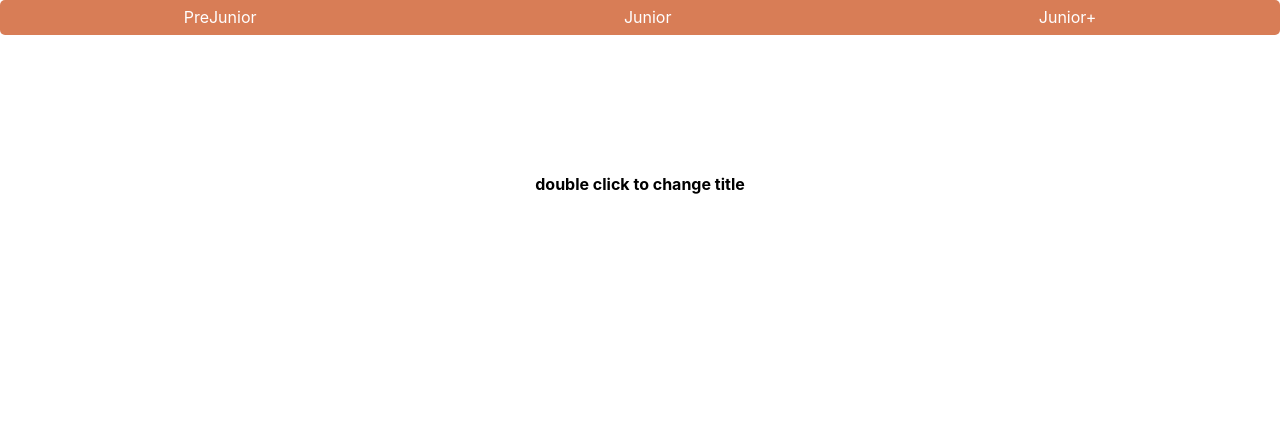
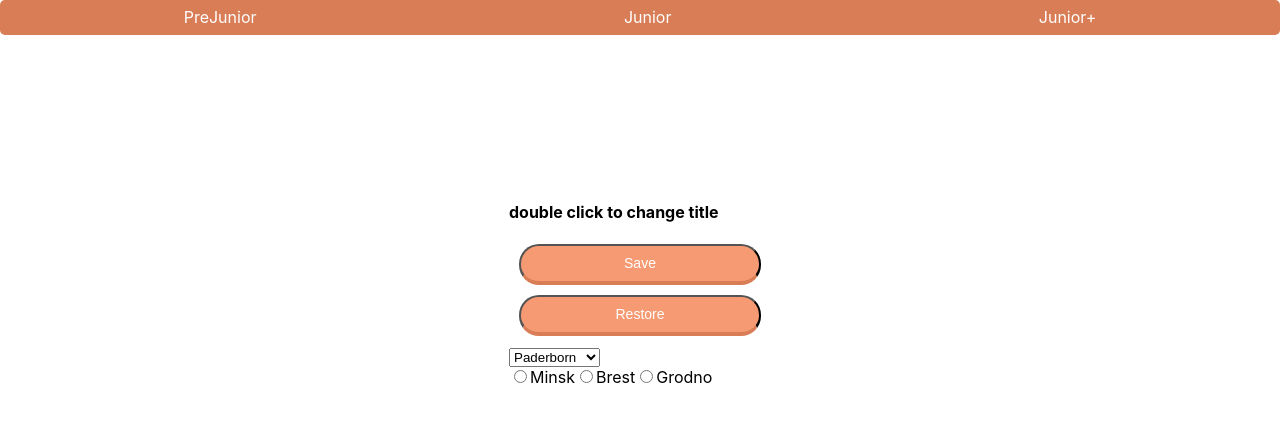
Before and after one commit to valerianEhret/HomeworkByIgnat, a React (Create React App) app: page /#/Junior in a window 1280 px wide. Shown: the top 422 px of the page. Built offline with nearby package versions, Linux system fonts and the light colour scheme.

Commit message:
7 homework added input radio

```diff
--- a/src/components/Junior/Junior.tsx
+++ b/src/components/Junior/Junior.tsx
@@ -2,17 +2,59 @@ import React, {ChangeEvent, KeyboardEvent, useState} from 'react';
 import classes from "./Junior.module.css"
 import {EditableSpan} from "../common/EditableSpan";
 import {InputNya} from "../common/InputNya";
+import {ButtonNya} from "../common/ButtonNya";
+import {Select} from "../common/Select";
+import {v1} from "uuid";
+import {Radio} from "../common/Radio";
 
 type JuniorPropsType = {
 
 }
 
+export type SelectValuesType = {
+    id:string,
+    selectValue:string
+}
+
+export type RadioValueType = {
+    id:string
+    name:string
+    checked:boolean
+    value:string
+}
 
 export function Junior(props:JuniorPropsType) {
 
     const [value, setValue] = useState("double click to change title");
     const [error, setError] = useState<string>("")
 
+
+ const options:Array<SelectValuesType> = [
+     {id:v1(),selectValue:"Novosibirsk"},
+     {id:v1(),selectValue:"Paderborn"},
+     {id:v1(),selectValue:"Bielefeld"},
+ ];
+
+    let [radioValue, setRadioValue] = useState(
+        [
+            {id:v1(), name:"Minsk", value:"Minsk", checked:false},
+            {id:v1(), name:"Brest", value:"Brest",checked:false},
+            {id:v1(), name:"Grodno",value:"Grodno", checked:false},
+        ]
+    )
+
+
+const setRadioButtonSelected =(arr: Array<RadioValueType>)=> {
+    setRadioValue(arr)
+}
+
+
+
+    let [optionValue, setOptionValue] = useState('Paderborn')
+
+    const changeOptionValue = (e:ChangeEvent<HTMLSelectElement>) => {
+        setOptionValue(e.currentTarget.value)
+    }
 
     const changeValue = (e:ChangeEvent<HTMLInputElement>) => {
         setValue(e.currentTarget.value)
@@ -29,32 +71,38 @@ export function Junior(props:JuniorPropsType) {
             setError("Title is requaried")
         }
     }
-//* вот вам функция для сохранения объектов в память браузера (данные в этом хранилище сохраняться даже при перезагрузке компа):
-    // export function saveState<T> (key: string, state: T) {
-    //     const stateAsString = JSON.stringify(state);
-    //     localStorage.setItem(key, stateAsString)
-    // }
-    //* и вот вам функция для получения сохранённого объекта в памяти браузера:
-    // export function restoreState<T>(key: string, defaultState: T) {
-    //     const stateAsString = localStorage.getItem(key);
-    //     if (stateAsString !== null) defaultState = JSON.parse(stateAsString) as T;
-    //     return defaultState;
-    // }
 
-    // type StateType = {
-    //     x: string
-    //     y: number
-    // }
-    // saveState<StateType>("test", {x: "A", y: 1});
-// сохраняем объект типа StateType в ячейке "test"
+    type T = {
+        x: string
+    }
 
-//     const state: StateType = restoreState<StateType>("test", {x: "", y: 0);
-// // получем в переменную state объект из ячейки "test"
+    const state:T = { x: value }
 
+    function saveState<T>(key: string, state: T) {
+        const stateAsString = JSON.stringify(state);
+        localStorage.setItem(key, stateAsString)
+    }
+
+    function restoreState<T>(key: string, defaultState: T) {
+        const stateAsString = localStorage.getItem(key);
+        if (stateAsString !== null) defaultState = JSON.parse(stateAsString) as T;
+        return defaultState;
+    }
+
+
+    const saveStateHandler = () => saveState('test', state)
+    const restoreStateHandler = () => {
+        const stateFromLocalStorage =  restoreState('test', {x: ''})
+        setValue(stateFromLocalStorage.x)
+    }
 
     return(
         <div className={classes.wrapper}>
             <EditableSpan value={value} changeValue={changeValue} onEnter={onEnter}/>
+            <ButtonNya title={"Save"} onClick={saveStateHandler}/>
+            <ButtonNya title={"Restore"} onClick={restoreStateHandler}/>
+            <Select options={options} value={optionValue} changeOptionValue={changeOptionValue} />
+            <Radio value={radioValue}  setRadioButtonSelected={setRadioButtonSelected}/>
         </div>
     )
 
--- a/src/components/common/EditableSpan.tsx
+++ b/src/components/common/EditableSpan.tsx
@@ -24,7 +24,7 @@ export function EditableSpan(props: EditableSpanPropsType) {
         <>
             {editMode ?
                 <InputNya value={props.value} onBlur={deActivateEditMode} autoFocus={true}  onChange={props.changeValue} onEnter={props.onEnter} /> :
-                // <input value={props.value} onBlur={deActivateEditMode} autoFocus={true} onChange={props.changeValue}   /> :
+
                 <span onDoubleClick={activateEditMode}><h4>{props.value}</h4></span>}
         </>
     );
--- /dev/null
+++ b/src/components/common/Radio.tsx
@@ -0,0 +1,35 @@
+import React, {ChangeEvent} from 'react';
+import {RadioValueType} from "../Junior/Junior";
+
+type RadioPropsType = {
+    value: Array<RadioValueType>
+    //onChange:(event: ChangeEvent<HTMLInputElement>)=>void
+    setRadioButtonSelected: (arr:Array<RadioValueType>) => void
+}
+
+
+
+export function Radio(props:RadioPropsType) {
+
+let handlerChange = (event: ChangeEvent<HTMLInputElement>) => {
+    let newArr = props.value.map((el) => {
+        if (el.id === event.currentTarget.id) {
+            return {...el, checked: event.currentTarget.checked}
+        } else {
+            return {...el,  checked: !event.currentTarget.checked}
+        }
+    })
+    props.setRadioButtonSelected(newArr)
+}
+
+return(
+    <div>
+        {props.value.map( (el) => {
+            return  <label>
+                <input type="radio" checked={el.checked} id={el.id} onChange={handlerChange}/>
+                {el.name}
+            </label>
+        })}
+    </div>
+)
+}
--- /dev/null
+++ b/src/components/common/Select.tsx
@@ -0,0 +1,20 @@
+import React, {ChangeEvent} from 'react';
+import {SelectValuesType} from "../Junior/Junior";
+
+
+type SelectPropsType = {
+    options: Array<SelectValuesType>
+    value:string
+    changeOptionValue:(e:ChangeEvent<HTMLSelectElement>)=>void
+
+}
+
+export function Select(props: SelectPropsType) {
+    return (
+        <div>
+            <select value={props.value} onChange={props.changeOptionValue}  >
+                {props.options.map(v => <option key={v.id}>{v.selectValue}</option>)}
+            </select>
+        </div>
+    )
+}
```
